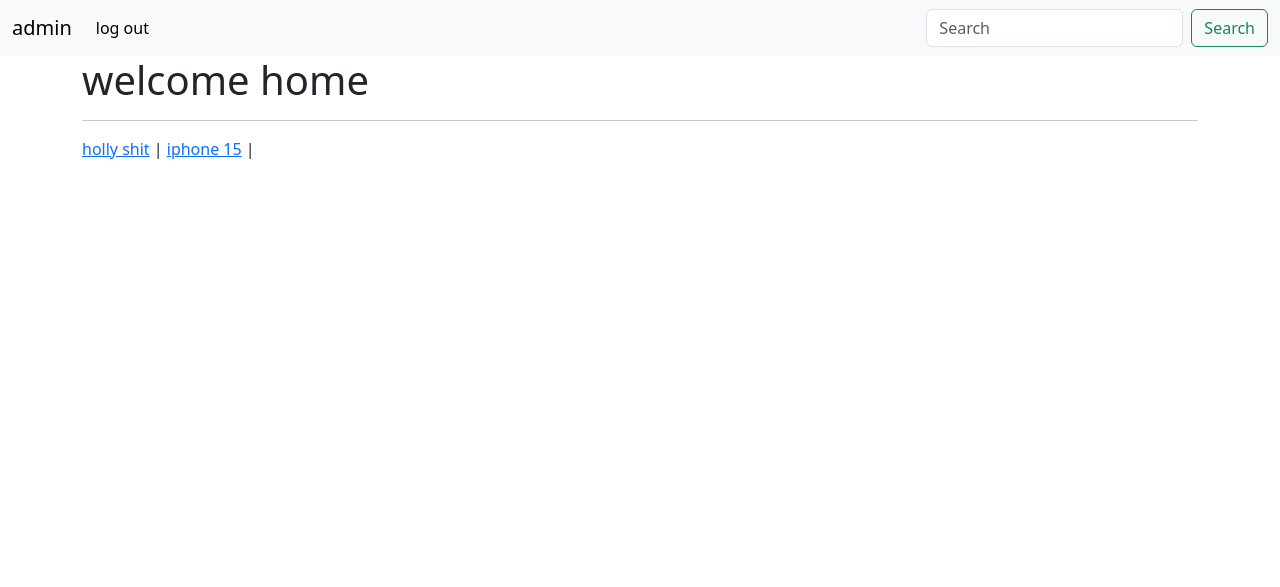
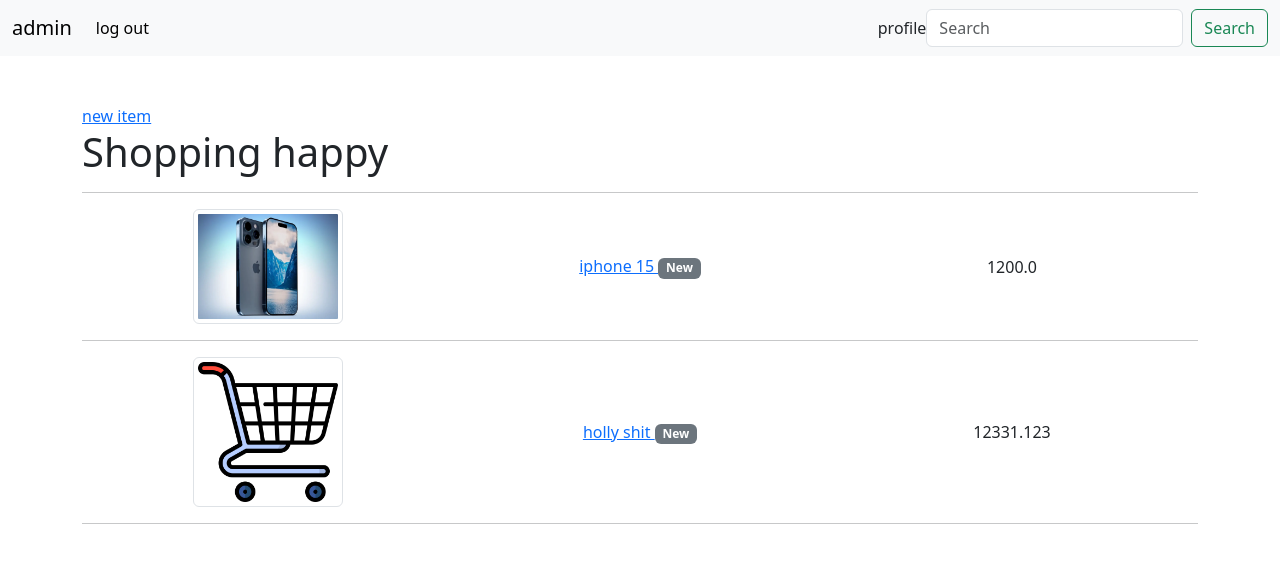
Before and after one commit to javadnr/ecommerce, a Django app: page / in a window 1280 px wide. Shown: the top 587 px of the page. Run offline with Django 4.2, Linux system fonts and the light colour scheme; a user stored in the database is signed in; data comes from the database, SQL or seed files in the repository; both versions use the stored data as it was before the commit; some libraries are stand-ins or nearby versions.

Commit message:
profile added to htmls

```diff
--- a/stuff/models.py
+++ b/stuff/models.py
@@ -6,9 +6,8 @@
 
 class Product(models.Model):
     name = models.CharField(max_length=255)
-
     discription = models.TextField()
-    image = models.ImageField(upload_to='products/',null=True, blank = True, default='default.jpg')
+    image = models.ImageField(upload_to='products/',null=True, blank = True, default='basket.png')
     price =models.FloatField()
     date_added = models.DateTimeField(auto_now_add=True)
 
--- a/stuff/views.py
+++ b/stuff/views.py
@@ -11,6 +11,7 @@
     model = Product
     template_name = 'stuff/list.html'
     context_object_name = 'products'
+    ordering = ['-date_added']
 
 class ItemDetailView(DetailView):
     model = Product
--- a/templates/base.html
+++ b/templates/base.html
@@ -30,6 +30,9 @@
           </ul>
 
 
+          {% if user.is_authenticated %}
+          <a class="nav-link active" aria-current="page" href="{% url 'profile' %}">profile</a>
+          {% endif %}
 
           <form class="d-flex" role="search" method="GET" action="{% url 'search' %}">
             {% csrf_token %}
--- a/templates/stuff/detail.html
+++ b/templates/stuff/detail.html
@@ -20,6 +20,8 @@
 <a href="{% url 'update_item' product.id %}">update</a><br>
 <a href="{% url 'delete' product.id %}">delete</a> <br>
 
+  {% if user.is_authenticated %}
+
 
 <br>
     {% if not product.comments.all %}
@@ -33,6 +35,8 @@
         </strong>
     {% endfor %}
     {% endif %}
+    {% endif %}
+
 
 {% if not user.is_authenticated %}
 {% if not product.comments.all %}
--- a/templates/stuff/list.html
+++ b/templates/stuff/list.html
@@ -3,18 +3,48 @@
 {% load socialaccount %}
 {% load account %}
 {% load crispy_forms_tags %}
+{% load static %}
+
+
+{% block content %}
+
+<div class="container py-5 h-100">
+
+{% if user.is_superuser %}
+<a href="{% url 'create_item' %}">new item</a>
+
+{% endif %}
+  <h1>Shopping happy</h1>
+    <hr>
+  {% for product in products %}
+
+    <div class="container text-center ">
+      <div class="row align-items-center">
+        <div class="col">
+          {% if product.image %}
+
+          <img id="image" src="{{ product.image.url }}" class="img-thumbnail" alt="{{user.username}}" height="150" width="150"/> <br>
+          {% else %}
+
+            <img src="{% static 'img/basket.png' %}" class="img-thumbnail" alt="" height="150" width="150"> <br>
+
+          {% endif %}
+        </div>
+        <div class="col">
+
+          <a href="{% url 'item_detail' product.id %}">{{ product.name }} <span class="badge bg-secondary">New</span></a>
+
+        </div>
+        <div class="col">
+          {{ product.price }}
+        </div>
+      </div>
+    </div><hr>
 
 
 
-{% block content %}
-<div class="container">
-  <h1>welcome  home</h1>
-    <hr>
-  {% for product in products %}
+  {% endfor %}
 
-    <a href="{% url 'item_detail' product.id %}">{{ product.name }}</a> |
-
-  {% endfor %}
 </div>
 
 
--- a/templates/usrprofile/profile.html
+++ b/templates/usrprofile/profile.html
@@ -1,6 +1,7 @@
 {% extends 'base.html' %}
 {% block content %}
 {% load static %}
+<div class="container">
 <div class="col-md-4">
     <div class="profile-img">
         {% if user.profile.profile_pic %}
@@ -53,4 +54,5 @@
             <button type="reset" class="btn btn-dark btn-lg">Reset</button>
         </form>
     </div>
+</div>
     {% endblock content %}
```
Also changed, not shown: db.sqlite3, images/basket.png (added), stuff/migrations/0003_remove_product_slug_alter_product_image.py (added). Lines whose indentation alone changed are shown as unchanged.
